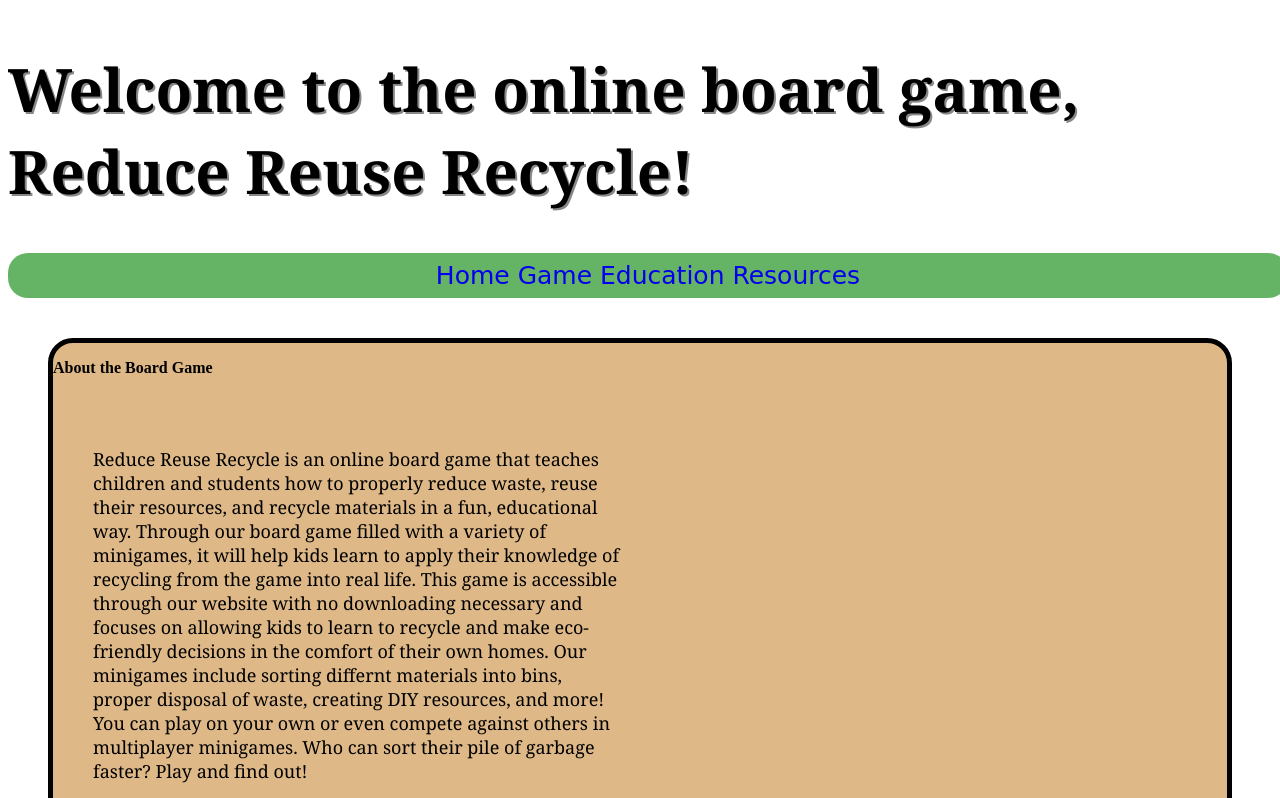
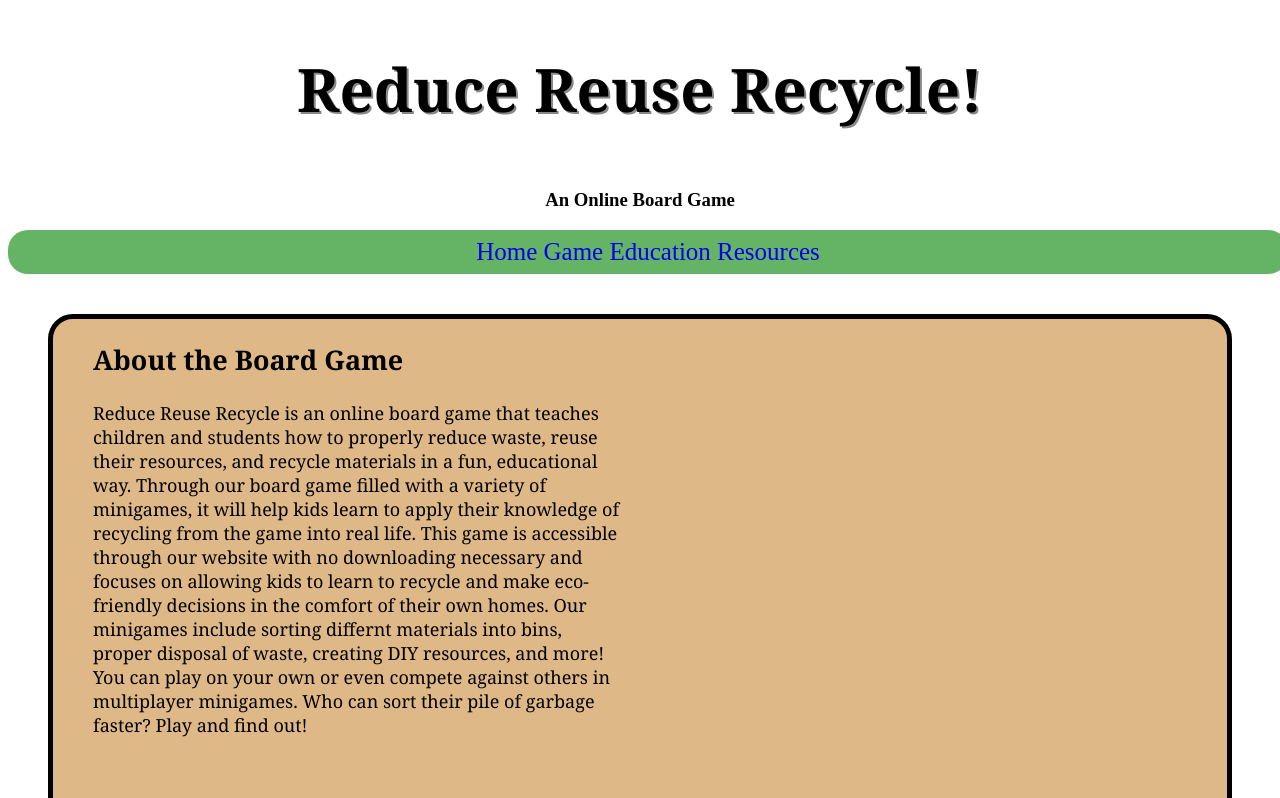
Before and after one commit to abbyhyde/ReduceReuseRecycleGame, a plain HTML site: page src/home.html in a window 1280 px wide. Shown: the top 798 px of the page. Drawn offline with Linux system fonts and the light colour scheme.

Commit message:
fixed formatting on resource and info pages plus a few typos

```diff
--- a/src/game.css
+++ b/src/game.css
@@ -10,6 +10,11 @@ body {
     font-size: 30px;
     font-family: Georgia;
     text-shadow: 2px 2px rgb(136, 136, 136);
+    text-align: center;
+}
+
+h3 {
+	text-align: center;]
 }
 
 
@@ -18,7 +23,6 @@ body {
 .list {
     list-style-type: none;
     overflow: hidden;
-    font-family: cursive;
     background-color: #65b365;
     border-radius: 20px;
     color: black;
--- a/src/home.css
+++ b/src/home.css
@@ -10,6 +10,11 @@ body {
     font-size: 30px;
     font-family: Georgia;
     text-shadow: 2px 2px rgb(136, 136, 136);
+    text-align: center;
+}
+
+h3 {
+	text-align: center;
 }
 
 
@@ -18,7 +23,6 @@ body {
 .list {
     list-style-type: none;
     overflow: hidden;
-    font-family: cursive;
     background-color: #65b365;
     border-radius: 20px;
     color: black;
--- a/src/home.html
+++ b/src/home.html
@@ -6,7 +6,7 @@
     <link href="home.css" rel="stylesheet" type=text/css>
     <meta http-equiv="X-UA-Compatible" content="IE=edge">
     <meta charset="utf-8" content="width=device-width, initial-scale=1">
-    <title>Reduce Reuse Recyle!</title>
+    <title>Reduce Reuse Recycle!</title>
 </head>
 
 
@@ -14,8 +14,9 @@
 
     <!--header-->
     <div class="header">
-        <h1>Welcome to the online board game, Reduce Reuse Recycle!</h1>
+        <h1>Reduce Reuse Recycle!</h1>
     </div>
+    	<h3>An Online Board Game</h3>
 
 
     <!--nav bar-->
@@ -31,13 +32,9 @@
     </div>
 
     <div class="container">
-        <div class="firstTitle">
-            <p><strong>About the Board Game</strong></p>
-            <br><br>
-        </div>
 
         <div class="text">
-
+			<h2>About the Board Game</h2>
             <p>
                 Reduce Reuse Recycle is an online board game that teaches children and students how to properly reduce waste, reuse their resources, and recycle materials in a fun, educational way. Through our board game filled with a variety of minigames, it will help
                 kids learn to apply their knowledge of recycling from the game into real life. This game is accessible through our website with no downloading necessary and focuses on allowing kids to learn to recycle and make eco-friendly decisions in
@@ -50,7 +47,7 @@
 
             <p>
                 As climate change continues to slowly affect wildlife and vegetation, one of the worst things to do is to not care. This game will show and teach you that every individual has the power to make a difference on the impact humans are having on this planet.
-                By making the decion to unscrew a bottle cap before recycling or disposing of batteries the right way may seem trivial, but every small action adds up to help the bigger picture. Save the planet and keep our evironment clean.
+                By making the decision to unscrew a bottle cap before recycling or disposing of batteries the right way may seem trivial, but every small action adds up to help the bigger picture. Save the planet and keep our environment clean.
             </p>
 
         </div>
--- a/src/more-resources.css
+++ b/src/more-resources.css
@@ -10,6 +10,11 @@ body {
     font-size: 30px;
     font-family: Georgia;
     text-shadow: 2px 2px rgb(136, 136, 136);
+    text-align: center;
+}
+
+h3 {
+	text-align: center;
 }
 
 
@@ -18,7 +23,6 @@ body {
 .list {
     list-style-type: none;
     overflow: hidden;
-    font-family: cursive;
     background-color: #65b365;
     border-radius: 20px;
     color: black;
--- a/src/why-recycle.css
+++ b/src/why-recycle.css
@@ -10,6 +10,11 @@ body {
     font-size: 30px;
     font-family: Georgia;
     text-shadow: 2px 2px rgb(136, 136, 136);
+	text-align: center;
+}
+
+h3 {
+	text-align: center;
 }
 
 
@@ -18,7 +23,6 @@ body {
 .list {
     list-style-type: none;
     overflow: hidden;
-    font-family: cursive;
     background-color: #65b365;
     border-radius: 20px;
     color: black;
```
Also changed, not shown: src/game.html (+3 -6 lines), src/more-resources.html (+7 -1 lines), src/why-recycle.html (+6 -1 lines).
